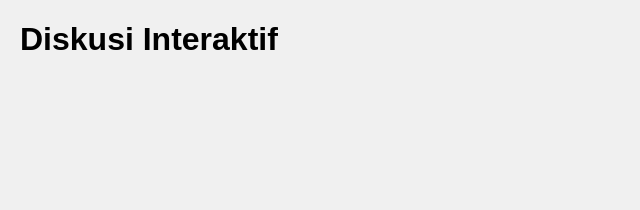
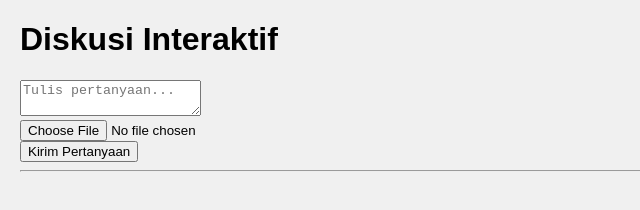
Before and after one commit to Subiono2021/Diskusi-Interaktif, a plain HTML site: page index.html in a window 1280 px wide. Shown: the whole page, without its empty margins (0-640 px from the left). Drawn offline with nearby package versions, Linux system fonts and the light colour scheme; no server answers.

Commit message:
Update index.html

```diff
--- a/index.html
+++ b/index.html
@@ -10,6 +10,16 @@
 </head>
 <body>
   <h1>Diskusi Interaktif</h1>
+
+  <form id="form">
+    <textarea id="pertanyaan" placeholder="Tulis pertanyaan..." required></textarea><br>
+    <input type="file" id="gambar" accept="image/*"><br>
+    <button type="submit">Kirim Pertanyaan</button>
+  </form>
+
+  <hr>
+  <div id="daftar"></div>
+
   <script type="module" src="app.js"></script>
 </body>
 </html>
```
